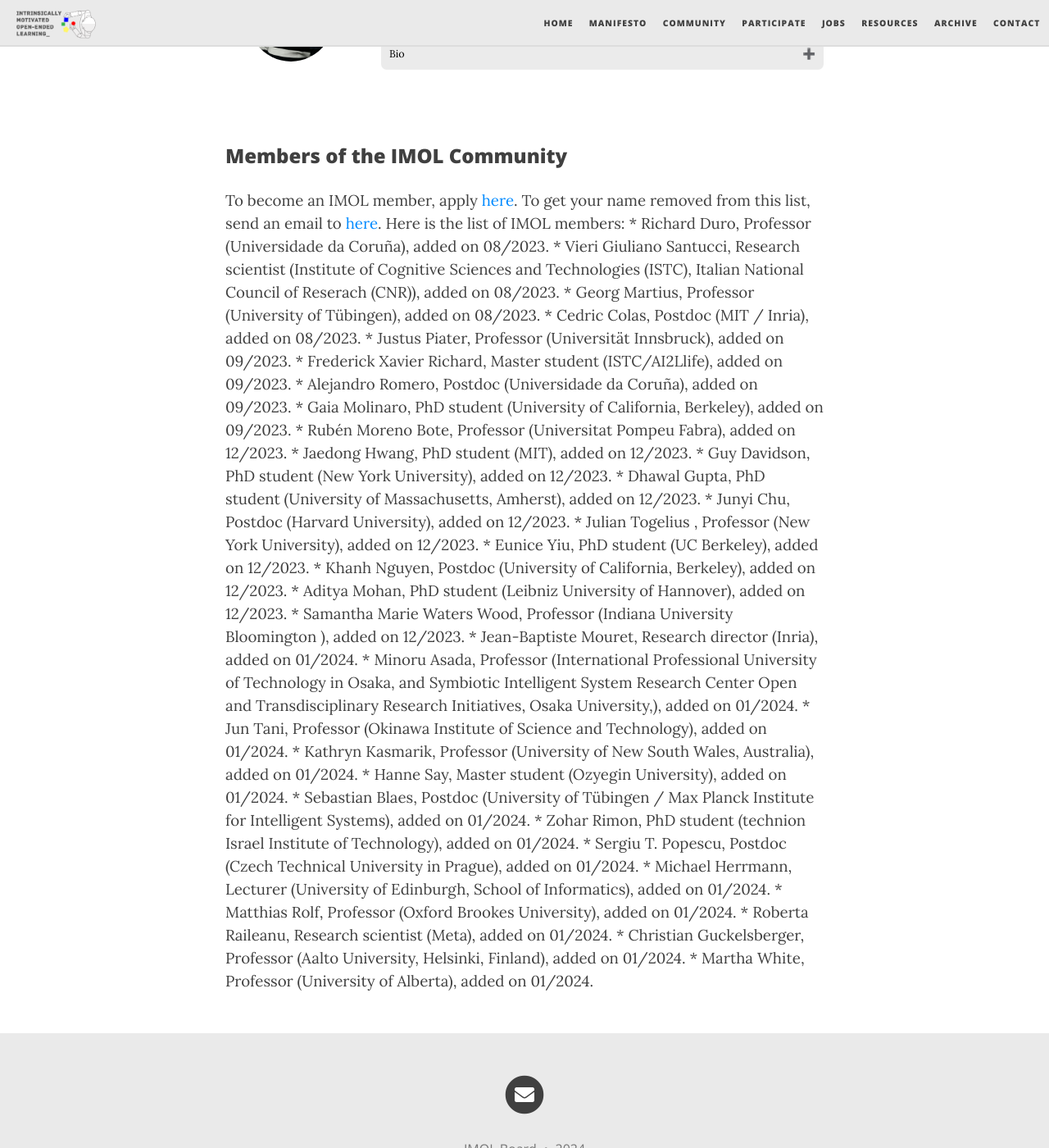
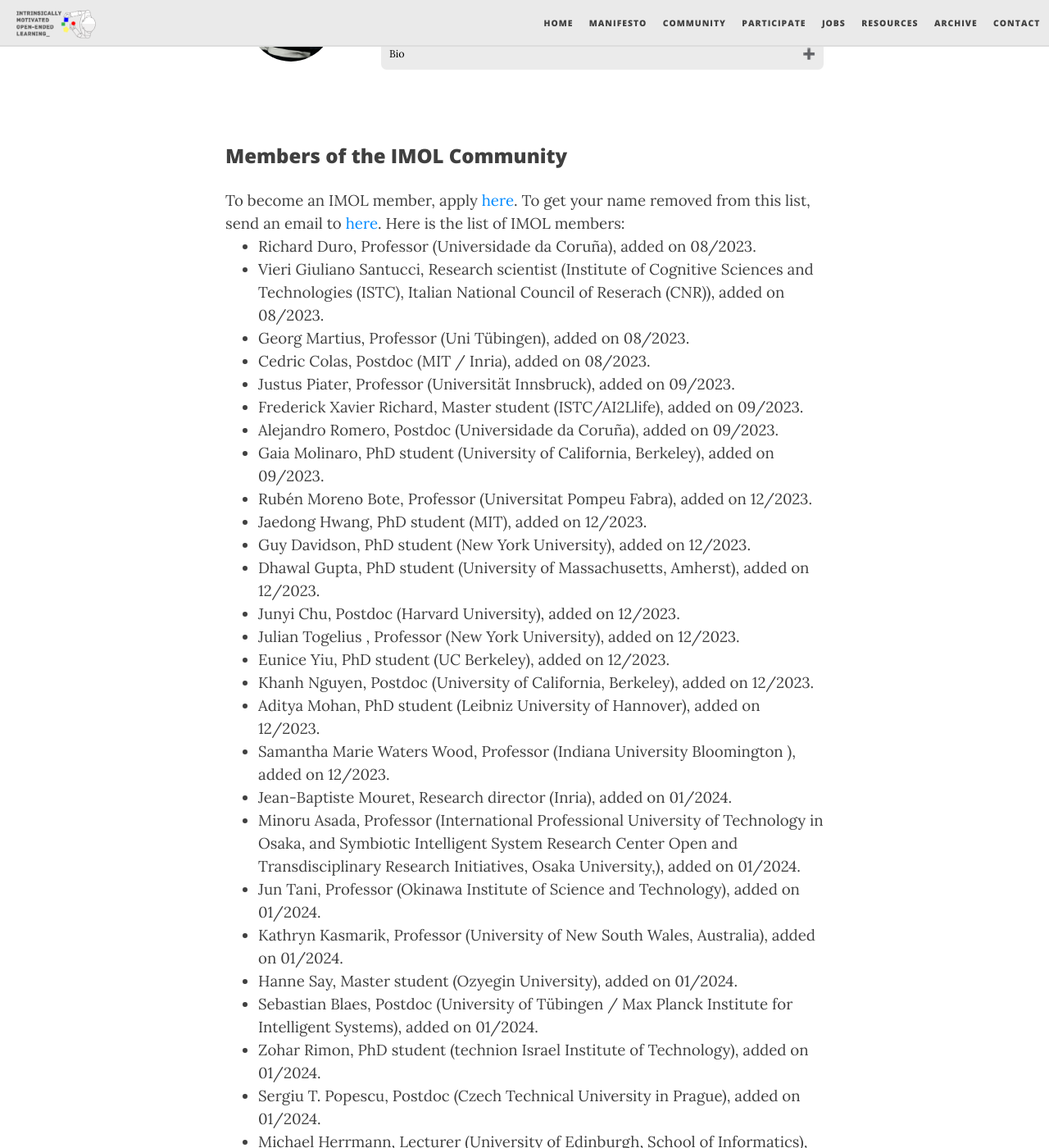
Before and after one commit to imol-community/imol-community.github.io, a Jekyll site: the page built from community.md, in a window 1280 px wide and 1400 px high, scrolled down 2835 px. Shown: the whole window at 82% size. Built offline with Jekyll 4.4.1, drawn with Linux system fonts in a browser that asks for light colours; nearby versions of some CDN libraries; some of the changed text lies outside the part shown.

```diff
--- a/community.md
+++ b/community.md
@@ -284,36 +284,37 @@ To become an IMOL member, apply <a href="../participate">here</a>. To get your n
 
 Here is the list of IMOL members:
 
-* Richard Duro, Professor (Universidade da Coruña), added on 08/2023.
-* Vieri Giuliano Santucci, Research scientist (Institute of Cognitive Sciences and Technologies (ISTC), Italian National Council of Reserach (CNR)), added on 08/2023.
-* Georg Martius, Professor (University of Tübingen), added on 08/2023.
-* Cedric Colas, Postdoc (MIT / Inria), added on 08/2023.
-* Justus Piater, Professor (Universität Innsbruck), added on 09/2023.
-* Frederick Xavier Richard, Master student (ISTC/AI2Llife), added on 09/2023.
-* Alejandro Romero, Postdoc (Universidade da Coruña), added on 09/2023.
-* Gaia Molinaro, PhD student (University of California, Berkeley), added on 09/2023.
-* Rubén Moreno Bote, Professor (Universitat Pompeu Fabra), added on 12/2023.
-* Jaedong Hwang, PhD student (MIT), added on 12/2023.
-* Guy Davidson, PhD student (New York University), added on 12/2023.
-* Dhawal Gupta, PhD student (University of Massachusetts, Amherst), added on 12/2023.
-* Junyi Chu, Postdoc (Harvard University), added on 12/2023.
-* Julian Togelius , Professor (New York University), added on 12/2023.
-* Eunice Yiu, PhD student (UC Berkeley), added on 12/2023.
-* Khanh Nguyen, Postdoc (University of California, Berkeley), added on 12/2023.
-* Aditya Mohan, PhD student (Leibniz University of Hannover), added on 12/2023.
-* Samantha Marie Waters Wood, Professor (Indiana University Bloomington ), added on 12/2023.
-* Jean-Baptiste Mouret, Research director (Inria), added on 01/2024.
-* Minoru Asada, Professor (International Professional University of Technology in Osaka,  and Symbiotic Intelligent System Research Center Open and Transdisciplinary Research Initiatives, Osaka University,), added on 01/2024.
-* Jun Tani, Professor (Okinawa Institute of Science and Technology), added on 01/2024.
-* Kathryn Kasmarik, Professor (University of New South Wales, Australia), added on 01/2024.
-* Hanne Say, Master student (Ozyegin University), added on 01/2024.
-* Sebastian Blaes, Postdoc (University of Tübingen / Max Planck Institute for Intelligent Systems), added on 01/2024.
-* Zohar Rimon, PhD student (technion Israel Institute of Technology), added on 01/2024.
-* Sergiu T. Popescu, Postdoc (Czech Technical University in Prague), added on 01/2024.
-* Michael Herrmann, Lecturer (University of Edinburgh, School of Informatics), added on 01/2024.
-* Matthias Rolf, Professor (Oxford Brookes University), added on 01/2024.
-* Roberta Raileanu, Research scientist (Meta), added on 01/2024.
-* Christian Guckelsberger, Professor (Aalto University, Helsinki, Finland), added on 01/2024.
-* Martha White, Professor (University of Alberta), added on 01/2024.
-
+<ul>
+<li> Richard Duro, Professor (Universidade da Coruña), added on 08/2023. </li>
+<li> Vieri Giuliano Santucci, Research scientist (Institute of Cognitive Sciences and Technologies (ISTC), Italian National Council of Reserach (CNR)), added on 08/2023. </li>
+<li> Georg Martius, Professor (Uni Tübingen), added on 08/2023. </li>
+<li> Cedric Colas, Postdoc (MIT / Inria), added on 08/2023. </li>
+<li> Justus Piater, Professor (Universität Innsbruck), added on 09/2023. </li>
+<li> Frederick Xavier Richard, Master student (ISTC/AI2Llife), added on 09/2023. </li>
+<li> Alejandro Romero, Postdoc (Universidade da Coruña), added on 09/2023. </li>
+<li> Gaia Molinaro, PhD student (University of California, Berkeley), added on 09/2023. </li>
+<li> Rubén Moreno Bote, Professor (Universitat Pompeu Fabra), added on 12/2023. </li>
+<li> Jaedong Hwang, PhD student (MIT), added on 12/2023. </li>
+<li> Guy Davidson, PhD student (New York University), added on 12/2023. </li>
+<li> Dhawal Gupta, PhD student (University of Massachusetts, Amherst), added on 12/2023. </li>
+<li> Junyi Chu, Postdoc (Harvard University), added on 12/2023. </li>
+<li> Julian Togelius , Professor (New York University), added on 12/2023. </li>
+<li> Eunice Yiu, PhD student (UC Berkeley), added on 12/2023. </li>
+<li> Khanh Nguyen, Postdoc (University of California, Berkeley), added on 12/2023. </li>
+<li> Aditya Mohan, PhD student (Leibniz University of Hannover), added on 12/2023. </li>
+<li> Samantha Marie Waters Wood, Professor (Indiana University Bloomington ), added on 12/2023. </li>
+<li> Jean-Baptiste Mouret, Research director (Inria), added on 01/2024. </li>
+<li> Minoru Asada, Professor (International Professional University of Technology in Osaka,  and Symbiotic Intelligent System Research Center Open and Transdisciplinary Research Initiatives, Osaka University,), added on 01/2024. </li>
+<li> Jun Tani, Professor (Okinawa Institute of Science and Technology), added on 01/2024. </li>
+<li> Kathryn Kasmarik, Professor (University of New South Wales, Australia), added on 01/2024. </li>
+<li> Hanne Say, Master student (Ozyegin University), added on 01/2024. </li>
+<li> Sebastian Blaes, Postdoc (University of Tübingen / Max Planck Institute for Intelligent Systems), added on 01/2024. </li>
+<li> Zohar Rimon, PhD student (technion Israel Institute of Technology), added on 01/2024. </li>
+<li> Sergiu T. Popescu, Postdoc (Czech Technical University in Prague), added on 01/2024. </li>
+<li> Michael Herrmann, Lecturer (University of Edinburgh, School of Informatics), added on 01/2024. </li>
+<li> Matthias Rolf, Professor (Oxford Brookes University), added on 01/2024. </li>
+<li> Roberta Raileanu, Research scientist (Meta), added on 01/2024. </li>
+<li> Christian Guckelsberger, Professor (Aalto University, Helsinki, Finland), added on 01/2024. </li>
+<li> Martha White, Professor (University of Alberta), added on 01/2024. </li>
+</ul>
 </div>
--- a/utils/tsv_to_member_list.py
+++ b/utils/tsv_to_member_list.py
@@ -116,7 +116,9 @@ def tsv_to_member_list(path_to_tsv_file, cutoff_date):
                 accept_reject_data.append(reject)
             else: raise ValueError
     assert len(accept_reject_data) == total
-    format_everything = '* ' + '\n* '.join(markdown_code)
+    format_everything = ""
+    for code in markdown_code:
+        format_everything += f'<li> {code} </li> \n'
     decisions = '\n'.join(accept_reject_data)
     instructions = ("Instructions:\n"
                     "Two things need to be done:\n\n"
```
